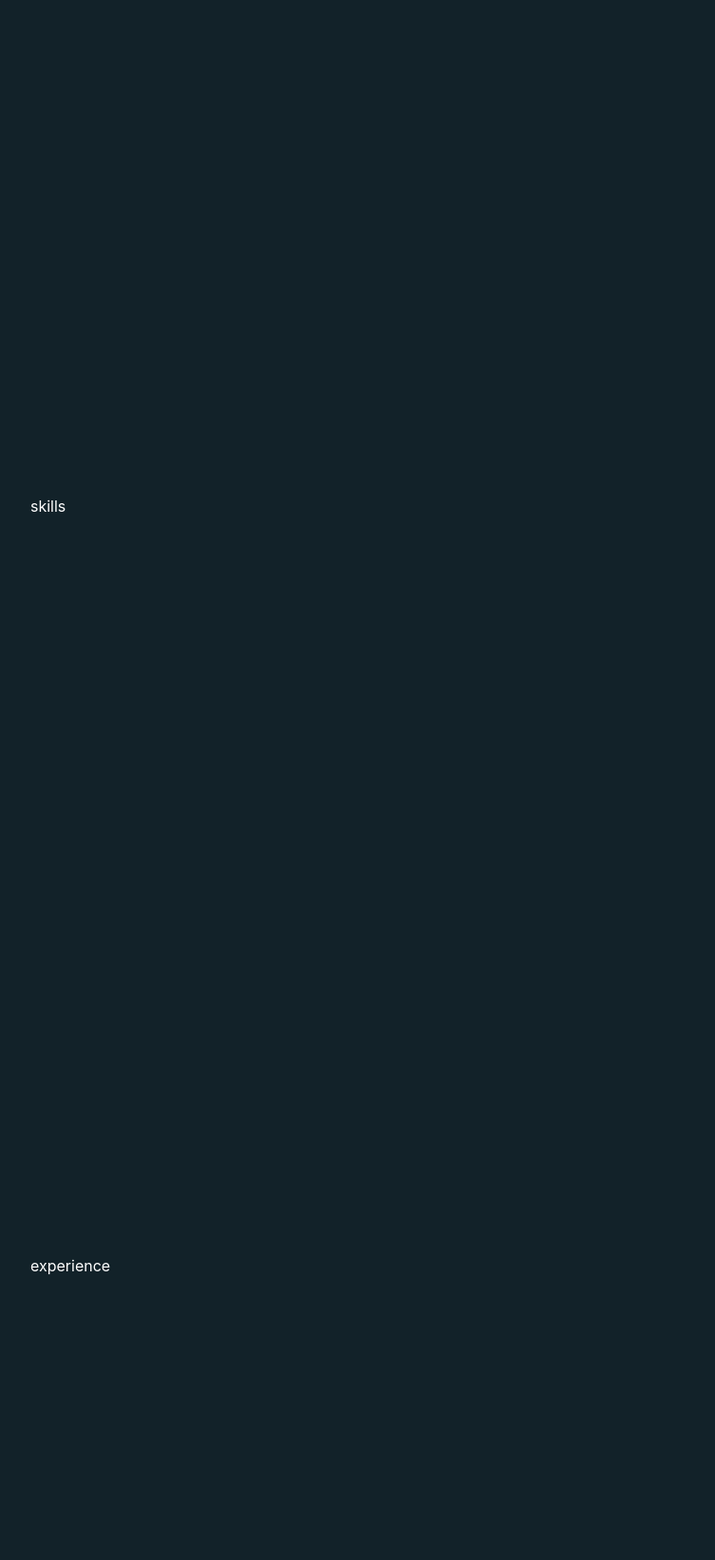
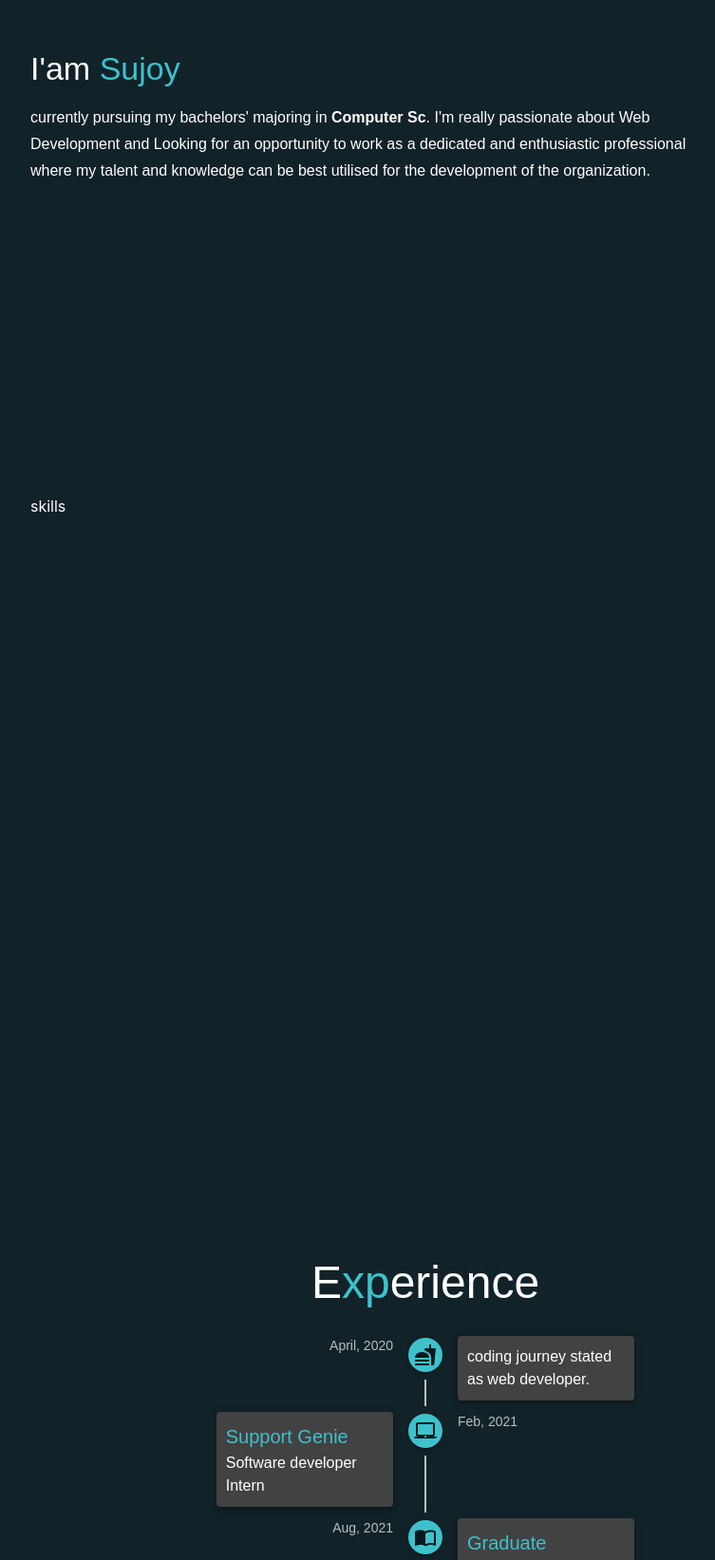
Before and after one commit to SujoyGhosh-scott/portfolio, a React (Create React App) app: page / in a window 1280 px wide. Shown: the part 1141-2784 px from the top of the page at 95% size, without its empty margins (192-945 px from the left). Built offline with nearby package versions, Linux system fonts and the light colour scheme.

Commit message:
back again

```diff
--- a/package.json
+++ b/package.json
@@ -5,6 +5,7 @@
   "dependencies": {
     "@material-ui/core": "^4.11.4",
     "@material-ui/icons": "^4.11.2",
+    "@material-ui/lab": "^4.0.0-alpha.58",
     "@testing-library/jest-dom": "^5.13.0",
     "@testing-library/react": "^11.2.7",
     "@testing-library/user-event": "^12.8.3",
--- a/src/components/About.jsx
+++ b/src/components/About.jsx
@@ -2,6 +2,7 @@ import React from "react";
 
 import { makeStyles } from "@material-ui/core/styles";
 import Grid from "@material-ui/core/Grid";
+import Typography from "@material-ui/core/Typography";
 
 const useStyles = makeStyles({
   root: {
@@ -15,8 +16,33 @@ export default function About() {
   return (
     <Grid container id="about" className={classes.root}>
       <Grid item sm={2} xs={false}></Grid>
-      <Grid item sm={8} xs={12}>
-        about
+      <Grid
+        container
+        justify="center"
+        direction="column"
+        alignItems="flex-start"
+        item
+        sm={8}
+        xs={12}
+      >
+        <Typography
+          variant="h4"
+          component="h3"
+          style={{ marginBottom: "1rem" }}
+        >
+          I'am <span className={"light"}>Sujoy</span>
+        </Typography>
+        <Typography
+          variant="subtitle1"
+          component="p"
+          style={{ marginRight: "6rem" }}
+        >
+          currently pursuing my bachelors' majoring in <b>Computer Sc</b>. I'm
+          really passionate about Web Development and Looking for an opportunity
+          to work as a dedicated and enthusiastic professional where my talent
+          and knowledge can be best utilised for the development of the
+          organization.
+        </Typography>
       </Grid>
       <Grid item sm={2} xs={false}></Grid>
     </Grid>
--- a/src/components/Experience.jsx
+++ b/src/components/Experience.jsx
@@ -2,12 +2,30 @@ import React from "react";
 
 import { makeStyles } from "@material-ui/core/styles";
 import Grid from "@material-ui/core/Grid";
+import Typography from "@material-ui/core/Typography";
+import Timeline from "@material-ui/lab/Timeline";
+import TimelineItem from "@material-ui/lab/TimelineItem";
+import TimelineSeparator from "@material-ui/lab/TimelineSeparator";
+import TimelineConnector from "@material-ui/lab/TimelineConnector";
+import TimelineContent from "@material-ui/lab/TimelineContent";
+import TimelineOppositeContent from "@material-ui/lab/TimelineOppositeContent";
+import TimelineDot from "@material-ui/lab/TimelineDot";
+import Paper from "@material-ui/core/Paper";
 
-const useStyles = makeStyles({
+import FastfoodIcon from "@material-ui/icons/Fastfood";
+import LaptopMacIcon from "@material-ui/icons/LaptopMac";
+import ImportContactsIcon from "@material-ui/icons/ImportContacts";
+import ScheduleIcon from "@material-ui/icons/Schedule";
+
+const useStyles = makeStyles(() => ({
   root: {
     minHeight: "100vh",
   },
-});
+  paper: {
+    padding: "10px",
+    textAlign: "left",
+  },
+}));
 
 export default function Experience() {
   const classes = useStyles();
@@ -15,8 +33,93 @@ export default function Experience() {
   return (
     <Grid container id="experience" className={classes.root}>
       <Grid item sm={2} xs={false}></Grid>
-      <Grid item sm={8} xs={12}>
-        experience
+      <Grid
+        container
+        direction="column"
+        justify="center"
+        alignItems="center"
+        item
+        sm={8}
+        xs={12}
+      >
+        <Typography variant="h3" component="p" style={{ marginBottom: "1rem" }}>
+          E<span className={"light"}>xp</span>erience
+        </Typography>
+        <Timeline align="alternate">
+          <TimelineItem>
+            <TimelineOppositeContent>
+              <Typography variant="body2" color="textSecondary">
+                April, 2020
+              </Typography>
+            </TimelineOppositeContent>
+            <TimelineSeparator>
+              <TimelineDot color="secondary">
+                <FastfoodIcon />
+              </TimelineDot>
+              <TimelineConnector />
+            </TimelineSeparator>
+            <TimelineContent>
+              <Paper elevation={3} className={classes.paper}>
+                <Typography>coding journey stated as web developer.</Typography>
+              </Paper>
+            </TimelineContent>
+          </TimelineItem>
+          <TimelineItem>
+            <TimelineOppositeContent>
+              <Typography variant="body2" color="textSecondary">
+                Feb, 2021
+              </Typography>
+            </TimelineOppositeContent>
+            <TimelineSeparator>
+              <TimelineDot color="secondary">
+                <LaptopMacIcon />
+              </TimelineDot>
+              <TimelineConnector />
+            </TimelineSeparator>
+            <TimelineContent>
+              <Paper elevation={3} className={classes.paper}>
+                <Typography variant="h6" component="h1" color="secondary">
+                  Support Genie
+                </Typography>
+                <Typography>Software developer Intern</Typography>
+              </Paper>
+            </TimelineContent>
+          </TimelineItem>
+          <TimelineItem>
+            <TimelineOppositeContent>
+              <Typography variant="body2" color="textSecondary">
+                Aug, 2021
+              </Typography>
+            </TimelineOppositeContent>
+            <TimelineSeparator>
+              <TimelineDot color="secondary">
+                <ImportContactsIcon />
+              </TimelineDot>
+              <TimelineConnector className={classes.secondaryTail} />
+            </TimelineSeparator>
+            <TimelineContent>
+              <Paper elevation={3} className={classes.paper}>
+                <Typography variant="h6" component="h1" color="secondary">
+                  Graduate
+                </Typography>
+                <Typography>B.Sc from University of Calcutta</Typography>
+              </Paper>
+            </TimelineContent>
+          </TimelineItem>
+          <TimelineItem>
+            <TimelineOppositeContent>
+              <Typography variant="body2" color="textSecondary">
+                present
+              </Typography>
+            </TimelineOppositeContent>
+            <TimelineSeparator>
+              <TimelineDot color="secondary">
+                <ScheduleIcon />
+              </TimelineDot>
+            </TimelineSeparator>
+            <TimelineContent></TimelineContent>
+          </TimelineItem>
+        </Timeline>
       </Grid>
       <Grid item sm={2} xs={false}></Grid>
     </Grid>
```
Also changed, not shown: 1 other file (tests, documents, lock files or other folders).
